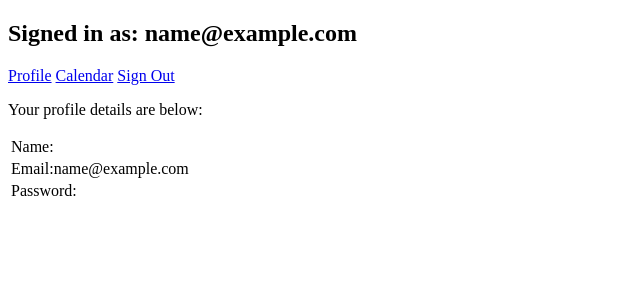
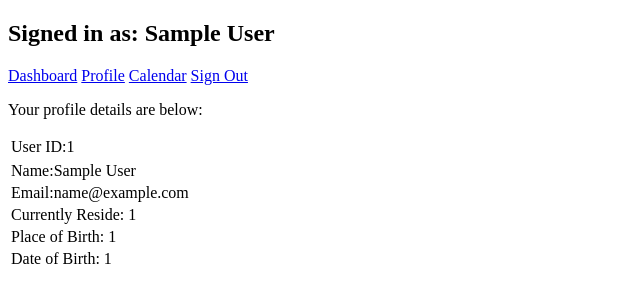
Before and after one commit to Quanisha704/Software-Engineering-Project, a Flask app: page /user_profile in a window 1280 px wide. Shown: the top 303 px of the page, without its empty margins (0-640 px from the left). Run offline with Flask 2, Linux system fonts and the light colour scheme; the visitor is signed in with stand-in values (Sample User, id 1); some libraries are stand-ins or nearby versions.

Commit message:
changed jinja to display session name instead of session email, added dashboard <a> tag

```diff
--- a/templates/user_profile.html
+++ b/templates/user_profile.html
@@ -1,11 +1,12 @@
 {% extends "base.html" %}
 
-{% block title %}Family Ties - Profile{% endblock %}
+{% block title %}Family Ties - {{session['name']}} Profile{% endblock %}
 
 {% block content %}
 <nav>
     <div>
-        <h1>Signed in as: {{session['email']}}</h1>
+        <h1>Signed in as: {{session['name']}}</h1>
+        <a href="{{ url_for('dashboard') }}"><i></i>Dashboard</a>
         <a href="{{ url_for('profile') }}"><i></i>Profile</a>
         <a href="{{ url_for('calendar') }}"><i></i>Calendar</a>
         <a href="{{ url_for('sign_out') }}"><i></i>Sign Out</a>
@@ -15,16 +16,23 @@
     <p>Your profile details are below:</p>
     <table>
         <tr>
-            <td>Name:</td>
-            <td></td>
+            <td>User ID:{{session['user_id']}}</td>
+        </tr>
+        <tr>
+        <tr>
+            <td>Name:{{session['name']}}</td>
         </tr>
         <tr>
             <td>Email:{{session['email']}}</td>
-            <td></td>
         </tr>
         <tr>
-            <td>Password:</td>
-            <td></td>
+            <td>Currently Reside: {{session['current_location']}}</td>
+        </tr>
+        <tr>
+            <td>Place of Birth: {{session['place_of_birth']}}</td>
+        </tr>
+        <tr>
+            <td>Date of Birth: {{session['dob']}}</td>
         </tr>
     </table>
 </div>
```
